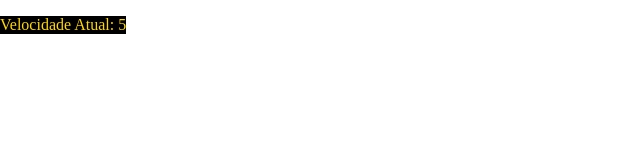
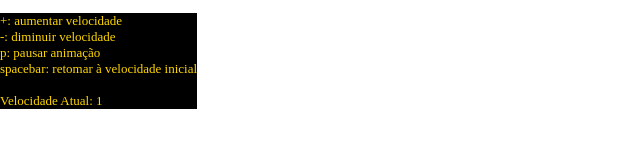
Before and after one commit to anderson-ferreira-ufc/comp_graf-trab1, a plain HTML site: page index.html in a window 1280 px wide. Shown: the whole page, without its empty margins (0-640 px from the left). Drawn offline with nearby package versions, Linux system fonts and the light colour scheme.

Commit message:
adicionando informações

```diff
--- a/index.html
+++ b/index.html
@@ -9,8 +9,11 @@
 
 <body style="margin: 0; padding: 0">
     <script src="https://cdn.jsdelivr.net/npm/three@0.132.2/build/three.min.js"></script>
-    <p style="color: gold; background-color: black; position: absolute;">Velocidade Atual: <span
-            id="velocidade">5</span></p>
+    <p style="color: gold; background-color: black; position: absolute; font-size: small;">+: aumentar velocidade <br>-:
+        diminuir
+        velocidade <br> p: pausar animação <br> spacebar: retomar à velocidade inicial <br> <br>Velocidade Atual:
+        <span id="velocidade">1</span>
+    </p>
     <script src="https://cdn.jsdelivr.net/npm/three@0.132.2/examples/js/controls/OrbitControls.js"></script>
     <script type="module" src="./main.mjs"></script>
 </body>
```
